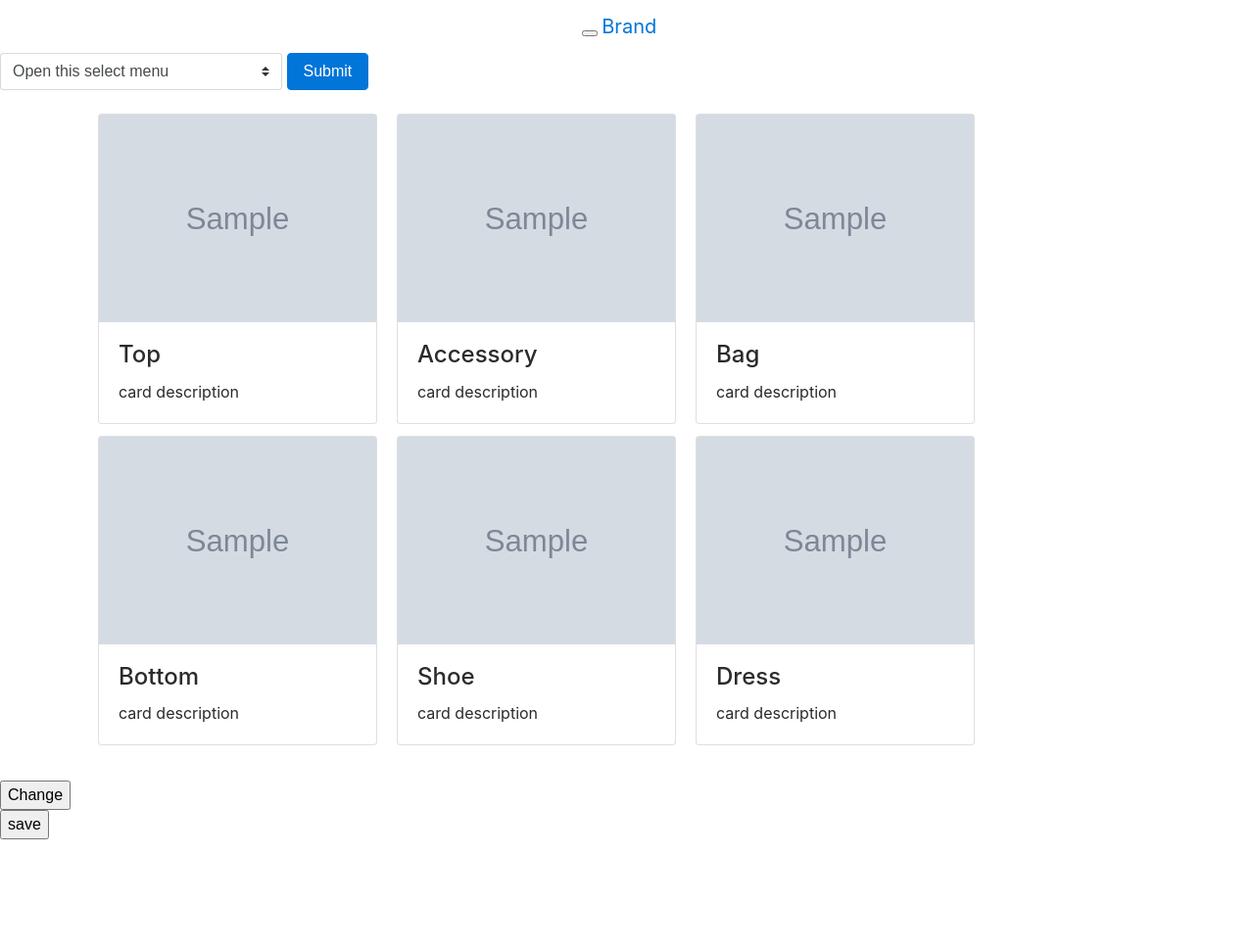
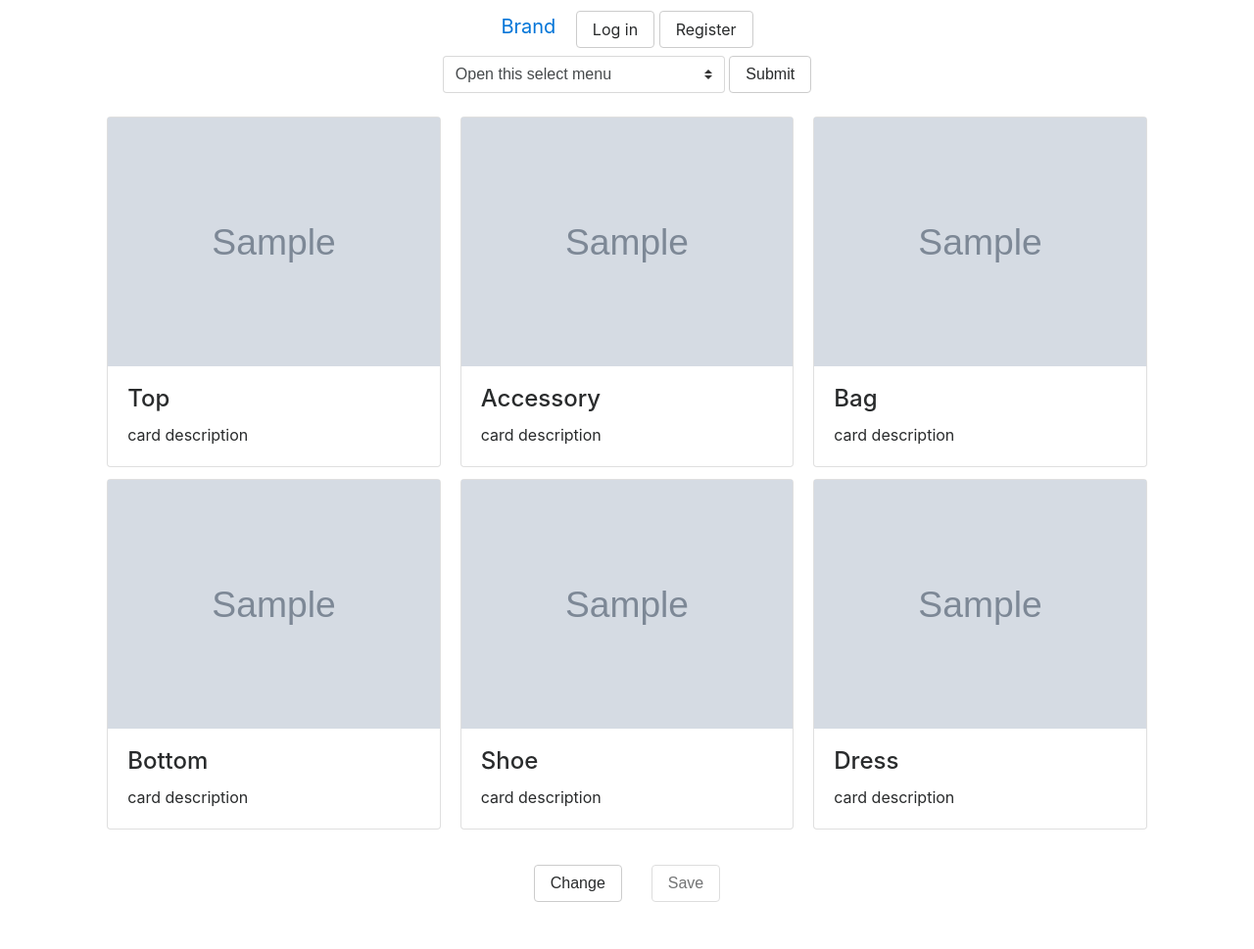
Before and after one commit to lunaceee/wesworld, a Flask app: template templates/homepage.html in a window 1280 px wide. Shown: the whole page at 98% size. Before the commit the page ends 857 px from the top, so only its background shows below. Run offline with Flask 2, Linux system fonts and the light colour scheme; the template is opened without the code that fills it: most values are stand-ins (such as "Sample title", 1, 10 or a date in 2020); grey boxes marked "Sample" are stand-in pictures; some libraries are stand-ins or nearby versions.

Commit message:
added login, logout, register buttons on homepage template

```diff
--- a/etsy.py
+++ b/etsy.py
@@ -1,10 +1,56 @@
 from random import shuffle
+
+from sqlalchemy import desc
 
 import requests
 
+import json
+
+from model import User, Movie, Color, Ensemble, Cache, connect_to_db, db
+
 etsy_api_key = "w4kl15san4n93vl9sc0b01m8"
 
+def get_from_cache(key):
+
+	# deleting 5 cache results
+	old_results = Cache.query.order_by(desc(Cache.created_at)).limit(5).all()
+	# db.session.delete(old_results)
+	# db.session.commit()
+
+
+	cache_result = Cache.query.filter(Cache.key == key).first()
+
+	if cache_result == None:
+		return None
+	return cache_result.value
+
+
+def cache(key, value):
+	"""Instantiating new cached results."""
+	new_cache_result = Cache(key=key, value=value)
+	db.session.add(new_cache_result)
+	db.session.commit()
+
+
+def cached_get(url):
+	"""Get cached results."""
+	value = get_from_cache(url)
+
+	if value:
+		return json.loads(value), 200
+
+	response = requests.get(url)
+
+	if response.status_code != 200:
+		return None, response.status_code
+
+	response_json = response.json()
+	cache(url, response.text)
+	return response_json, response.status_code
+
 def get_results(color, etsy_category, accuracy=10):
+	"""Getting the search results from Etsy."""
+
 	# Create template url for all list item urls.
 	item_url_template = (
 		'https://openapi.etsy.com/v2/listings/active?color={}&color_accuracy=' +
@@ -15,11 +61,10 @@ def get_results(color, etsy_category, accuracy=10):
 
 	url = item_url_template.format(color, etsy_category)
 	print 'Requesting', url
-	response = requests.get(url)
-	if response.status_code != 200:
+	j, status_code = cached_get(url)
+	if status_code != 200:
 		print 'Problem fetching', url
 		return []
-	j = response.json()
 	if 'results' not in j or len(j['results']) == 0:
 		print 'Problem - no results in ', url
 		return get_results(color, etsy_category, accuracy + 20)
@@ -27,6 +72,7 @@ def get_results(color, etsy_category, accuracy=10):
 
 
 def get_listing_items(color_list):
+	"""Getting search results from Wes Anderson color palettes."""
 
 	# Shuffle the color list.
 	shuffle(color_list)
@@ -104,13 +150,13 @@ def get_search_results(result_dict):
 
 
 def get_best_result(results, color=None):
+	"""Ruling out irrelevant listing images."""
 
 	for result in results:
 		listing_id = result["listing_id"]
 		image_url_template = "https://openapi.etsy.com/v2/listings/{}/images?api_key=" + etsy_api_key
 		url = image_url_template.format(listing_id)
-		url_response = requests.get(url)
-		url_dict = url_response.json()
+		url_dict, status_code = cached_get(url)
 		num_imgs = len(url_dict['results'])
 
 		if num_imgs > 1:
@@ -122,19 +168,20 @@ def get_best_result(results, color=None):
 
 
 
+def get_one_image_url(listing_id):
+	"""Getting the listing image."""
 
-def get_one_image_url(listing_id):
 	# create template url for listing image
 	image_url_template = "https://openapi.etsy.com/v2/listings/{}/images?api_key=" + etsy_api_key
 	url = image_url_template.format(listing_id)
-	url_response = requests.get(url)
-	url_dict = url_response.json()
+	url_dict, status_code = cached_get(url)
 	img_url = url_dict["results"][0]["url_570xN"]
 
 	return img_url
 
 
 def get_image_urls(result_dict):
+	"""Creating image urls for the ensemble."""
 
 	try:
 		(accessory_results,
--- a/server.py
+++ b/server.py
@@ -98,7 +98,7 @@ def logout():
     del session['logged_in']
     flash("You have been logged out.", "success")
 
-    return redirect("/")
+    return redirect("/search")
 
 
 @app.route('/users/<user_id>')
@@ -139,9 +139,11 @@ def save_ensemble():
                                      Ensemble.dress_url == dress_listing).first()
 
     if ensemble:
+
         ensemble.users.append(user)
         db.session.add(ensemble)
         db.session.commit()
+        print "added new User-Ensemble relationship"
     else:
         new_ensemble = Ensemble(top_url=top_listing,
                             bottom_url=bottom_listing,
@@ -155,8 +157,9 @@ def save_ensemble():
         new_ensemble.users.append(user)
         db.session.add(new_ensemble)
         db.session.commit()
+        print "added new ensemble to the database"
 
-    return redirect('/users/' + str(user_id))
+    return "successfully saved your ensemble"
 
 
 @app.route('/search')
@@ -166,6 +169,7 @@ def search():
     if request.args.get("movie_name"):
         movie_name = request.args.get("movie_name")
         movie = Movie.query.filter(Movie.name == movie_name).one()
+        session['movie'] = movie.name
 
     else:
         movie = random.choice(Movie.query.all())
@@ -190,6 +194,7 @@ def search():
     print etsy.get_listing_urls(result_dict)
 
     return render_template('homepage.html',
+                                logged_in=bool(session.get('logged_in')),
                                 t_img_url=t_img_url,
                                 bo_img_url=bo_img_url,
                                 s_img_url=s_img_url,
--- /dev/null
+++ b/static/main.js
@@ -0,0 +1,32 @@
+"use strict";
+
+$(document).ready(function(){
+
+  	function update_user_profile(evt){
+  		evt.preventDefault();
+
+		var formData = {
+			"top_listing": top_listing,
+			"accessory_listing": accessory_listing,
+			"bottom_listing": bottom_listing,
+			"dress_listing": dress_listing,
+			"bag_listing": bag_listing,
+			"shoe_listing": shoe_listing
+		};
+
+  		$.ajax({
+  			type: 'post',
+  			url: '/ensembles',
+  			data: formData,
+  			success:function(results){
+  				$('#saved_ensemble').html(results)
+  				console.log("success!!!!!" + results)
+  			}
+
+  		});
+
+  	}
+
+  	$('#save_ensemble').on('click', update_user_profile)
+
+});
--- a/templates/base.html
+++ b/templates/base.html
@@ -7,6 +7,11 @@
     <script src="https://code.jquery.com/jquery-3.1.1.slim.min.js" integrity="sha384-A7FZj7v+d/sdmMqp/nOQwliLvUsJfDHW+k9Omg/a/EheAdgtzNs3hpfag6Ed950n" crossorigin="anonymous"></script>
     <script src="https://cdnjs.cloudflare.com/ajax/libs/tether/1.4.0/js/tether.min.js" integrity="sha384-DztdAPBWPRXSA/3eYEEUWrWCy7G5KFbe8fFjk5JAIxUYHKkDx6Qin1DkWx51bBrb" crossorigin="anonymous"></script>
     <script src="https://maxcdn.bootstrapcdn.com/bootstrap/4.0.0-alpha.6/js/bootstrap.min.js" integrity="sha384-vBWWzlZJ8ea9aCX4pEW3rVHjgjt7zpkNpZk+02D9phzyeVkE+jo0ieGizqPLForn" crossorigin="anonymous"></script>
+
+    <!-- Import jQuery. -->
+    <script src="https://code.jquery.com/jquery-3.2.1.min.js"
+            integrity="sha256-hwg4gsxgFZhOsEEamdOYGBf13FyQuiTwlAQgxVSNgt4="
+            crossorigin="anonymous"></script>
 </head>
 
 <body>
@@ -23,6 +28,10 @@
 {% block body %}
       BODY OF PAGE GOES HERE VIA INHERITANCE
 {% endblock %}
+
+<script src="static/main.js"></script>
+
 </body>
 
+
 </html>
--- a/templates/homepage.html
+++ b/templates/homepage.html
@@ -5,36 +5,22 @@
 	<nav class="navbar navbar-default">
 	  <div class="container-fluid">
 	    <!-- Brand and toggle get grouped for better mobile display -->
-	    <div class="navbar-header">
-	      <button type="button" class="navbar-toggle collapsed" data-toggle="collapse" data-target="#bs-example-navbar-collapse-1" aria-expanded="false">
-	        <span class="sr-only">Toggle navigation</span>
-	        <span class="icon-bar"></span>
-	        <span class="icon-bar"></span>
-	        <span class="icon-bar"></span>
-	      </button>
 	      <a class="navbar-brand" href="#">Brand</a>
-	    </div>
 
-	    <!-- Collect the nav links, forms, and other content for toggling -->
-	    <div class="collapse navbar-collapse" id="bs-example-navbar-collapse-1">
-	      <ul class="nav navbar-nav">
-	        <li class="active"><a href="#">Link <span class="sr-only">(current)</span></a></li>
-	        <li><a href="#">Link</a></li>
-	      </ul>
-	      <form action="/login" class="navbar-form navbar-left">
-	        <div class="form-group">
-	          <input type="text" class="form-control" name="login" placeholder="Username or e-mail">
-	          <input name="password" placeholder="Password" title="" type="password" required="">
-	        </div>
-	        <input type="submit" class="btn btn-default" value="Submit">
-	      </form>
-	    </div><!-- /.navbar-collapse -->
+		{% if logged_in %}
+			<a class="btn btn-secondary" href="/logout">Log out</a>
+		{% else %}
+			<a class="btn btn-secondary" href="/login">Log in</a>
+	      	<a class="btn btn-secondary" href="/register">Register</a>
+		{% endif %}
+
 	  </div><!-- /.container-fluid -->
 	</nav>
 
 
-
 	<!-- Display all movie names via dropdown menu. -->
+	<div class="row justify-content-center">
+		<div class="col-md-auto">
 			<form action="/search">
 				<select class="custom-select" name="movie_name">
 					<option selected>Open this select menu</option>
@@ -47,12 +33,14 @@
 				    <option value="Rushmore">Rushmore</option>
 				    <option value="Bottle Rocket">Bottle Rocket</option>
 		  		</select>
-  		<input class="btn btn-primary" type="submit">
+		  		<input class="btn btn-secondary" type="submit">
 			</form>
+		</div>
+	</div>
 
 	<br>
 	<!-- Display ensemble. -->
-	<div class='container'>
+	<div class='row justify-content-center'>
 		<div class="card-columns col-lg-10">
 			<div class="card">
 				<a href="{{ top_listing }}"><img class="img-fluid" src="{{ t_img_url }}" alt="top"></a>
@@ -106,12 +94,20 @@
 	</div>
 	<br>
 	<!-- Display change set button and save to wishlist button. -->
-	<div>
-		<form>
-			<button>Change</button>
+	<div class="row justify-content-md-center">
+		<div class="col col-lg-2"></div>
+			<div class="col-12 col-md-auto">
+				<form action="" method="post">
+					<button type="button" class="btn btn-secondary">Change</button>
 				</form>
-		<form action="/ensembles" method="post">
-			<input type="submit" value="save">
+			</div>
+			<div class="col-12 col-md-auto">
+				<form id="save_ensemble" action="/ensembles" method="post">
+					{% if logged_in %}
+						<input class="btn btn-secondary" type="submit" value="Save">
+					{% else %}
+						<input class="btn btn-secondary" type="submit" value="Save" disabled title="log in to save.">
+					{% endif %}
 					<input type="hidden" name="movie_id" value="{{ movie_id }}" >
 					<input type="hidden" name="top_listing" value="{{ top_listing }}">
 					<input type="hidden" name="bottom_listing" value="{{ bottom_listing }}">
@@ -121,5 +117,9 @@
 					<input type="hidden" name="dress_listing" value="{{ dress_listing }}">
 				</form>
 			</div>
+		<div class="col col-lg-2"></div>
+	</div>
+	<br>
+	<br>
 
 {% endblock %}
--- a/templates/log_in.html
+++ b/templates/log_in.html
@@ -6,8 +6,7 @@
         <h2>Please log in</h2><br>
         <form action="/login" method="post" class="">
             <div class="form-group">
-              <input type="text" name="login" placeholder="Username or e-mail"
-              pattern="">
+              <input type="text" name="login" placeholder="Username or e-mail">
               <input name="password" placeholder="Password" title="" type="password" required="">
             </div>
             <input type="submit" class="btn btn-default" value="Submit">
```
Also changed, not shown: model.py (+15 -2 lines), templates/user_profile.html (+18 -7 lines). Lines whose indentation alone changed are shown as unchanged.
